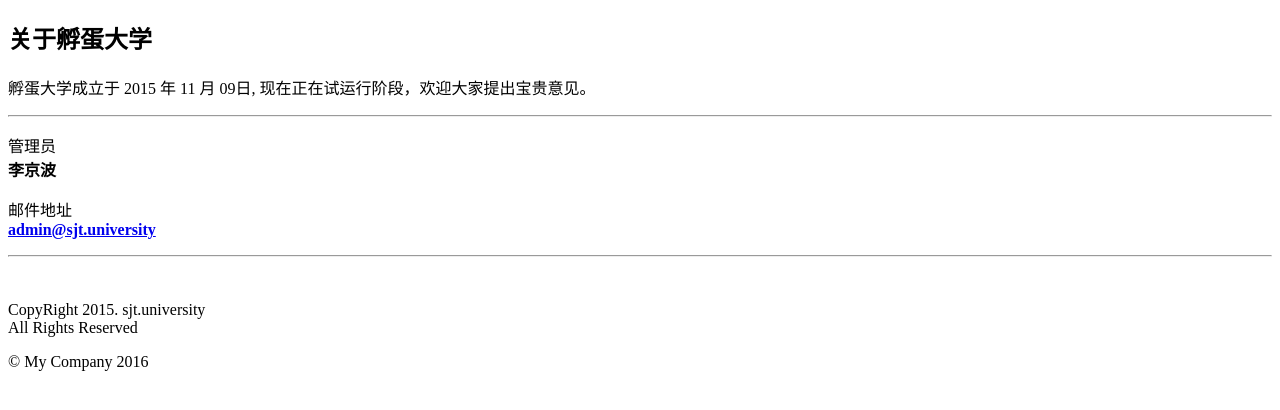
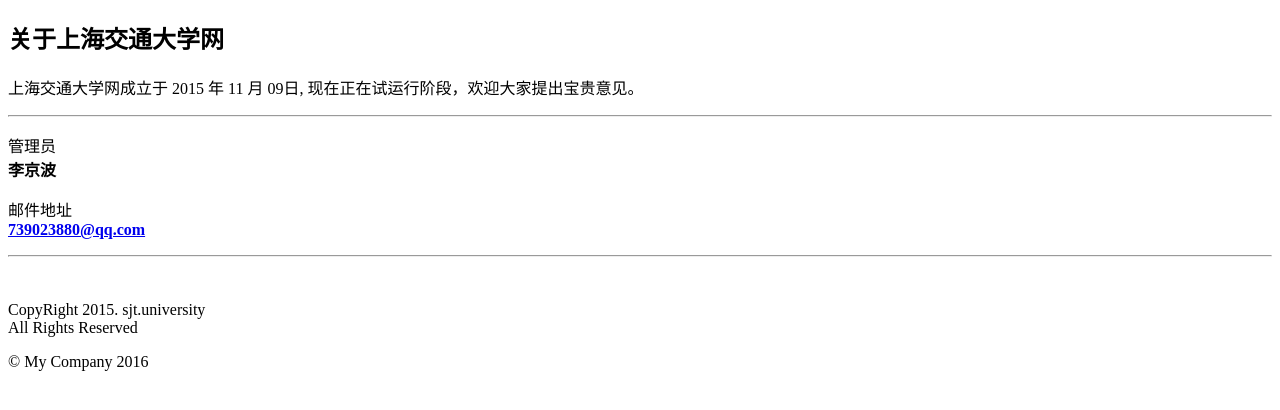
Before and after one commit to wangrunxinyes/sjt, a Yii app: template frontend/views/system/about.php in a window 1280 px wide. Shown: the top 410 px of the page. Run offline with PHP 8.4 and a stand-in for Yii, Linux system fonts and the light colour scheme; the template is opened without the code that fills it, so the values that code supplies are empty; some libraries are stand-ins or nearby versions.

Commit message:
-update;

```diff
--- a/frontend/views/site/index.php
+++ b/frontend/views/site/index.php
@@ -20,11 +20,11 @@ $frameAsset = IndexAsset::register ( $this );
 
 <div class="fudan-error-div"
 	style="text-align: center; width: 100%; margin-top: 2%;">
-	<img src="<?php echo $frameAsset->baseUrl; ?>/images/logo.png"
+	<img src="<?php echo $frameAsset->baseUrl; ?>/images/sjt-logo.png"
 		style="width: auto; height: 128px; display: inline">
 </div>
 <div class="fudan-error-div" style="text-align: center; margin-top: 5%;">
-	<span style="color: gray; font-size: 70%"> 欢迎大家一起来孵蛋<br>
+	<span style="color: gray; font-size: 70%"> <br>
 		{点个赞支持我们吧}
 	</span><br> <span style="color: gray; font-size: 70%"><a
 		id="dislike_url" data="<?php echo Yii::$app->request->baseUrl?>/api/default/clickevent" class="a-button dislike-button"><img
@@ -34,6 +34,6 @@ $frameAsset = IndexAsset::register ( $this );
 
 </div>
 <div class="fudan-error-div" style="text-align: center; margin-top: 5%;">
-	<span style="color: gray; font-size: 70%">孵蛋大学，孵化你真正的思想<br> <br>
+	<span style="color: gray; font-size: 70%">CopyRight 2015. SJT.University<br> <br>
 	</span>
 </div>
--- a/frontend/views/system/about.php
+++ b/frontend/views/system/about.php
@@ -8,11 +8,11 @@ AboutAsset::register($this);
 <div class="fudan-about-content">
     <div class="center-wrapper clearfix">
         <div class="page-header">
-            <h2>关于孵蛋大学</h2>
+            <h2>关于上海交通大学网</h2>
         </div>
         <div class="page-content single-content">
             <div class="post-content">
-                <p>孵蛋大学成立于 2015 年 11 月 09日, 现在正在试运行阶段，欢迎大家提出宝贵意见。</p>
+                <p>上海交通大学网成立于 2015 年 11 月 09日, 现在正在试运行阶段，欢迎大家提出宝贵意见。</p>
                 <hr>
                 <p>管理员
                 <br>
@@ -20,7 +20,7 @@ AboutAsset::register($this);
                 <p>
                  邮件地址
                     <br>
-                    <strong><a href=mailto:admin@sjt.university>admin@sjt.university</a></strong>
+                    <strong><a href=mailto:739023880@qq.com>739023880@qq.com</a></strong>
                 </p>
                 <hr>
                 <br>
```
Also changed, not shown: frontend/include/frame/images/sjt-logo.png (added), frontend/include/imgs/sjt-logo.png (added).
